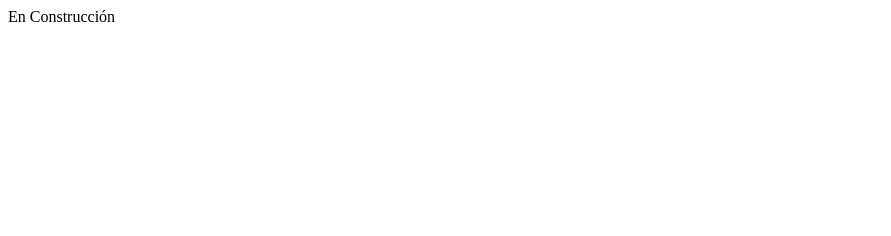
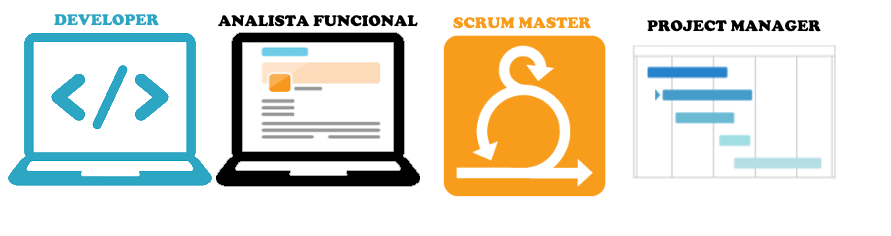
Before and after one commit to edisaac/edisaac.github.io, a plain HTML site: page index.html in a window 1280 px wide. Shown: the whole page, without its empty margins (0-891 px from the left). Drawn offline with Linux system fonts and the light colour scheme.

Commit message:
imagenes

```diff
--- a/index.html
+++ b/index.html
@@ -1 +1,5 @@
-En Construcción
+
+<img src="images/Developer.png"/>
+<img src="images/Funcional.png"/>
+<img src="images/Scrum.png"/>
+<img src="images/ProjectManager.png"/>
```
Also changed, not shown: Funcional.jpg (deleted), images/Developer.png (added), images/Funcional.png (added), images/ProjectManager.png (added), images/Scrum.png (added), 9 other files.
